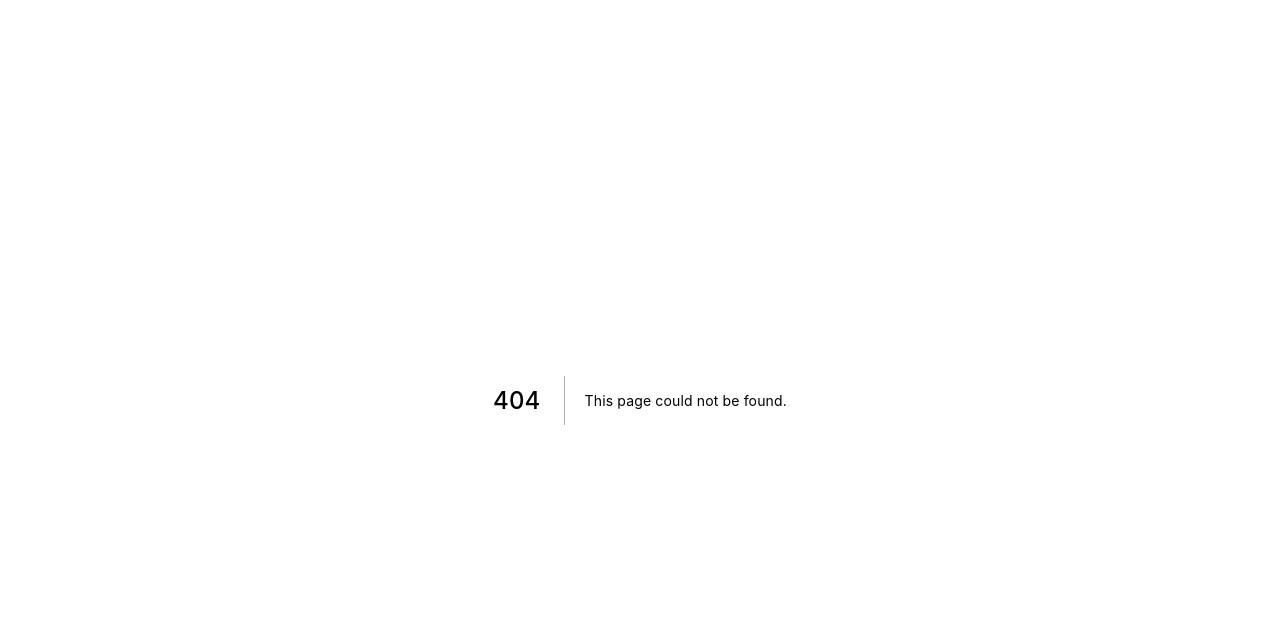
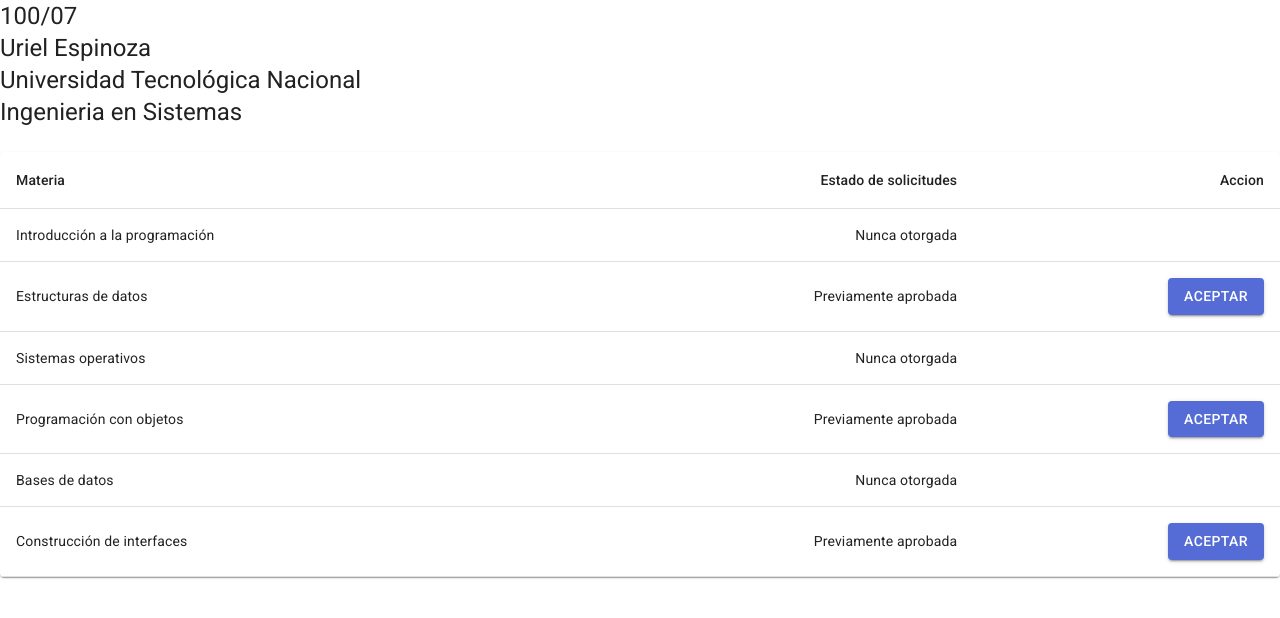
Before and after one commit to unquivalencias/unquivalencias-web-client, a Next.js app: page /requests/1 in a window 1280 px wide. Before the commit this address had no page. Shown: the top 618 px of the page. Built offline with nearby package versions, Linux system fonts and the light colour scheme.

Commit message:
Add page to see a request's details with the student data and the subjects

```diff
--- /dev/null
+++ b/components/RequestDetail/StudentData.jsx
@@ -0,0 +1,12 @@
+import React from 'react'
+import Typography from '@material-ui/core/Typography';
+
+export default function StudentData() {
+    return (
+    <>
+    <Typography variant="h5">100/07</Typography>
+    <Typography variant="h5">Uriel Espinoza</Typography>
+    <Typography variant="h5">Universidad Tecnológica Nacional</Typography>
+    <Typography variant="h5">Ingenieria en Sistemas</Typography>
+    </>)
+}
--- /dev/null
+++ b/components/RequestDetail/SubjectList.jsx
@@ -0,0 +1,65 @@
+import React from 'react';
+import { makeStyles } from '@material-ui/core/styles';
+import Table from '@material-ui/core/Table';
+import TableBody from '@material-ui/core/TableBody';
+import TableCell from '@material-ui/core/TableCell';
+import TableHead from '@material-ui/core/TableHead';
+import TableRow from '@material-ui/core/TableRow';
+import Paper from '@material-ui/core/Paper';
+import Link from 'next/link'
+import Button from '@material-ui/core/Button';
+
+const useStyles = makeStyles(theme => ({
+    root: {
+        width: '100%',
+        marginTop: theme.spacing(3),
+        overflowX: 'auto',
+    },
+    table: {
+        minWidth: 650,
+    },
+}));
+
+function createData(subject, status) {
+    return { subject, status};
+}
+
+const rows = [
+    createData('Introducción a la programación','Nunca otorgada'),
+    createData('Estructuras de datos','Previamente aprobada'),
+    createData('Sistemas operativos','Nunca otorgada'),
+    createData('Programación con objetos','Previamente aprobada'),
+    createData('Bases de datos','Nunca otorgada'),
+    createData('Construcción de interfaces','Previamente aprobada'),
+];
+
+export default function SimpleTable() {
+    const classes = useStyles();
+
+    return (
+        <Paper className={classes.root}>
+            <Table className={classes.table}>
+                <TableHead>
+                    <TableRow>
+                        <TableCell>Materia</TableCell>
+                        <TableCell align="right">Estado de solicitudes</TableCell>
+                        <TableCell align="right">Accion</TableCell>
+                    </TableRow>
+                </TableHead>
+                <TableBody>
+                    {rows.map(row => (
+                        <Link href="/requests/1">
+                            <TableRow key={row.subject}>
+                                <TableCell>
+                                    {row.subject}
+                                </TableCell>
+                                <TableCell align="right">{row.status}</TableCell>
+                                <TableCell align="right">{row.status=="Previamente aprobada" ? <Button color="primary" variant="contained">Aceptar</Button>: null}</TableCell>
+                            </TableRow>
+                        </Link>
+                    ))}
+                </TableBody>
+            </Table>
+        </Paper>
+    );
+}
--- a/components/Requests/RequestList.jsx
+++ b/components/Requests/RequestList.jsx
@@ -28,7 +28,7 @@ const rows = [
     createData('100/02', 'Tobias Calvente', 'UBA', 'Ingenieria en sistemas', 'UNQ', 'Lic. en Informatica'),
     createData('100/03', 'Rocio Otel', 'UNLAM', 'Ingenieria en sistemas', 'UNQ', 'Lic. en Informatica'),
     createData('100/04', 'James Black', 'UCA', 'Ingenieria en sistemas', 'UNQ', 'Lic. en Informatica'),
-    createData('100/05', 'Uriel Espinoza', 'UTN', 'Ingenieria en sistemas', 'UNQ', 'Lic. en Informatica'),
+    createData('100/07', 'Uriel Espinoza', 'UTN', 'Ingenieria en sistemas', 'UNQ', 'Lic. en Informatica'),
     createData('100/05', 'Erica Gerez', 'UADE', 'Ingenieria en sistemas', 'UNQ', 'Lic. en Informatica'),
 ];
 
@@ -50,7 +50,7 @@ export default function SimpleTable() {
                 </TableHead>
                 <TableBody>
                     {rows.map(row => (
-                        <Link href="/">
+                        <Link href="/requests/1">
                             <TableRow key={row.fileNumber}>
                                 <TableCell>
                                     {row.fileNumber}
--- /dev/null
+++ b/pages/requests/[id].js
@@ -0,0 +1,11 @@
+import React, { Fragment } from 'react'
+import StudentData from '../../components/RequestDetail/StudentData'
+import SubjectList from '../../components/RequestDetail/SubjectList'
+
+export default function RequestDetail() {
+    return (
+        <>
+            <StudentData />
+            <SubjectList />
+        </>)
+}
--- a/pages/requests.js
+++ b/pages/requests/index.js
@@ -1,5 +1,5 @@
 import React from 'react'
-import RequestList from '../components/Requests/RequestList'
+import RequestList from '../../components/Requests/RequestList'
 
 export default function Requests(){
     return(<RequestList/>)
```
